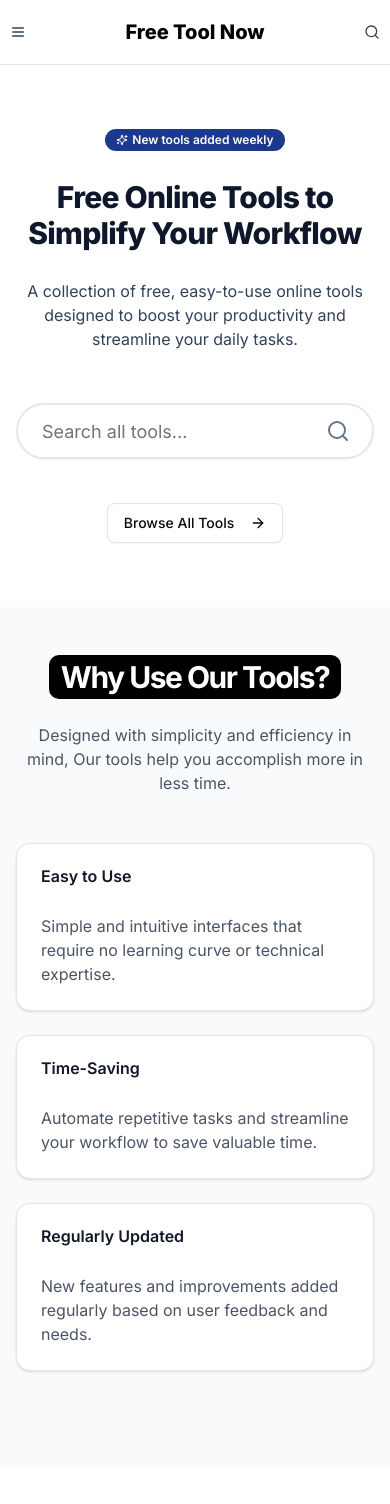
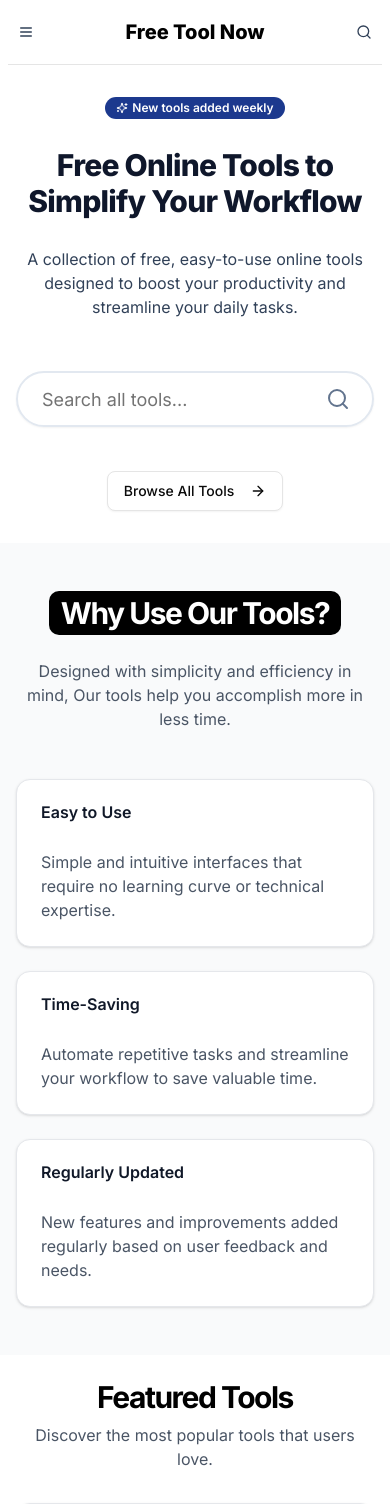
Before and after one commit to imad-101/Tools-Site, a Next.js app: page / in a window 390 px wide. Shown: the top 1504 px of the page. Built offline with nearby package versions, Linux system fonts and the light colour scheme.

Commit message:
added google console

```diff
--- a/app/page.tsx
+++ b/app/page.tsx
@@ -18,7 +18,7 @@ export default function Home() {
       <Header />
       <main className="flex-1">
         {/* Hero Section */}
-        <section className="w-full py-16 md:py-24  bg-white sm:h-[44rem]">
+        <section className="w-full py-8 md:py-24  bg-white sm:h-[44rem]">
           <div className="container px-4 md:px-6">
             <div className="flex flex-col items-center text-center max-w-5xl mx-auto space-y-7">
               <div className="inline-flex items-center rounded-full border px-2.5 py-0.5 text-xs font-semibold transition-colors focus:outline-none focus:ring-2 focus:ring-ring focus:ring-offset-2 border-transparent bg-blue-900 text-white">
@@ -45,7 +45,7 @@ export default function Home() {
         </section>
 
         {/* Features Section */}
-        <section className="w-full py-12 md:py-24 bg-gray-50 ">
+        <section className="w-full pt-12  md:py-20 bg-gray-50 ">
           <div className="container px-4 md:px-6">
             <div className="flex flex-col items-center justify-center space-y-4 text-center">
               <div className="space-y-6">
@@ -99,7 +99,7 @@ export default function Home() {
         </section>
 
         {/* Tools Section */}
-        <section className="w-full py-12 md:py-24 bg-white" id="featured">
+        <section className="w-full py-6 md:py-20 bg-white" id="featured">
           <div className="container px-4 md:px-6">
             <div className="flex flex-col items-center justify-center space-y-4 text-center mb-8">
               <div className="space-y-2">
--- a/components/Categories.tsx
+++ b/components/Categories.tsx
@@ -192,7 +192,7 @@ export function CategoriesSection() {
   const rightAdditional = additionalCategories.slice(5, 10);
 
   return (
-    <section className="w-full py-12 md:py-24 bg-gray-50" id="categories">
+    <section className="w-full pt-12 pb-6 md:py-20 bg-gray-50" id="categories">
       <div className="container px-4 md:px-6">
         <div className="flex flex-col items-center justify-center space-y-4 text-center mb-12">
           <div className="space-y-6">
--- a/components/faq.tsx
+++ b/components/faq.tsx
@@ -40,7 +40,7 @@ export function FAQ() {
   ];
 
   return (
-    <section id="faq" className="w-full py-12 md:py-24 bg-gray-50">
+    <section id="faq" className="w-full py-6 md:py-20 bg-gray-50 px-2">
       <div className="container px-4 md:px-6">
         <div className="flex flex-col items-center justify-center space-y-4 text-center">
           <div className="space-y-6">
--- a/components/header.tsx
+++ b/components/header.tsx
@@ -59,7 +59,7 @@ export function Header() {
   };
 
   return (
-    <header className="sticky top-0 z-50 w-full bg-white sm:px-24">
+    <header className="sticky top-0 z-50 w-full bg-white px-2 sm:px-24">
       <div className="container flex h-16 items-center justify-between">
         {/* Mobile Menu Toggle - Left on mobile */}
         <div className="flex md:hidden">
--- a/components/testemonials.tsx
+++ b/components/testemonials.tsx
@@ -34,7 +34,7 @@ export function Testimonials() {
   ];
 
   return (
-    <section id="testimonials" className="w-full py-12 md:py-24 bg-white">
+    <section id="testimonials" className="w-full pt-12 md:py-20 bg-white">
       <div className="container px-4 md:px-6">
         <div className="flex flex-col items-center justify-center space-y-4 text-center">
           <div className="space-y-6">
--- /dev/null
+++ b/public/googlece2b1845c49fc1cf.html
@@ -0,0 +1 @@
+google-site-verification: googlece2b1845c49fc1cf.html
```
